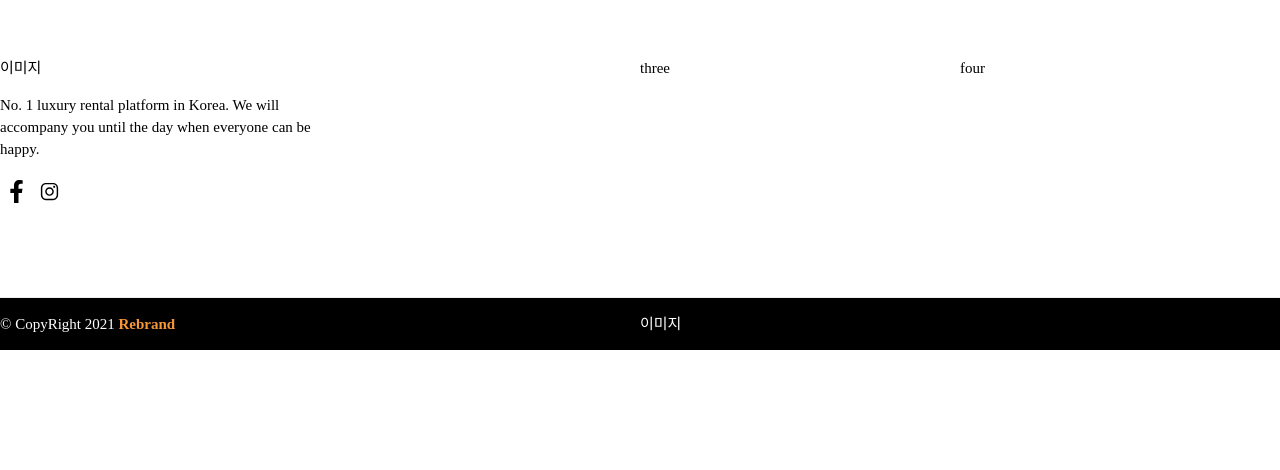
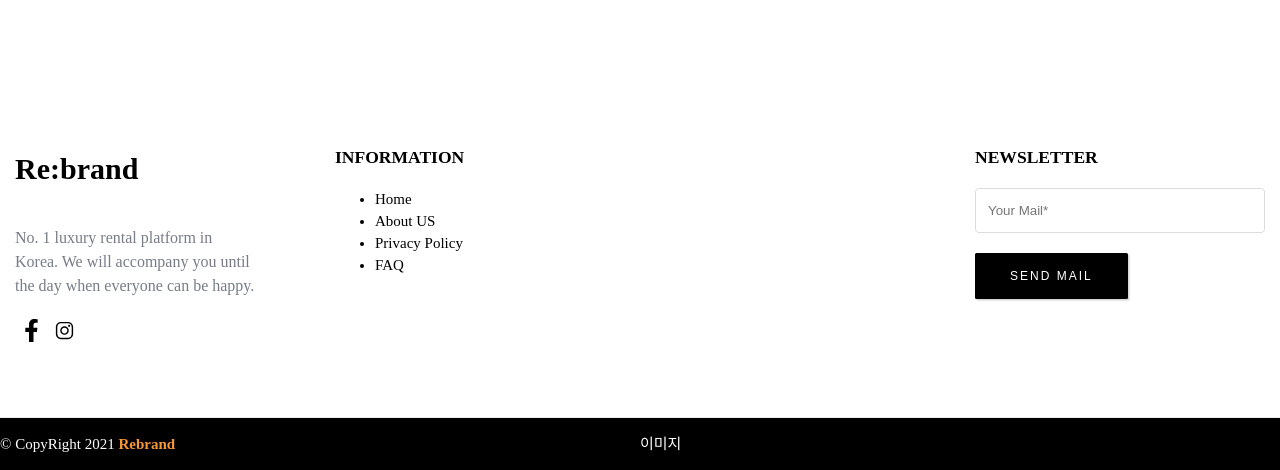
Before and after one commit to bellDev-code/Re-brand-project-v2, a React app in the folder front/: page / in a window 1280 px wide. Shown: the part 799-1269 px from the top of the page. Before the commit the page ends 1149 px from the top, so only its background shows below. Built offline with nearby package versions, Linux system fonts and the light colour scheme; no server answers.

Commit message:
Make up Footer contents

```diff
--- /dev/null
+++ b/front/src/Components/Footer/ContentsBox/index.jsx
@@ -0,0 +1,36 @@
+import React from 'react';
+import styled from '@emotion/styled';
+import { IoLogoInstagram } from 'react-icons/io';
+import { FaFacebookF } from 'react-icons/fa';
+
+const ContentsArea = styled.div`
+  & > p {
+    padding: 15px 50px 0 0;
+    font-size: 16px;
+    line-height: 24px;
+    font-weight: 400;
+    color: #777c87;
+  }
+`;
+
+const SnsBox = styled.div`
+  & > svg {
+    font-size: 23px;
+    margin: 5px;
+  }
+`;
+
+const ContentsBox = () => {
+  return (
+    <ContentsArea>
+      <h1>Re:brand</h1>
+      <p>No. 1 luxury rental platform in Korea. We will accompany you until the day when everyone can be happy.</p>
+      <SnsBox>
+        <FaFacebookF />
+        <IoLogoInstagram />
+      </SnsBox>
+    </ContentsArea>
+  );
+};
+
+export default ContentsBox;
--- /dev/null
+++ b/front/src/Components/Footer/Infobox/index.jsx
@@ -0,0 +1,20 @@
+import React from 'react';
+import styled from '@emotion/styled';
+
+const Container = styled.div``;
+
+const InfoBox = () => {
+  return (
+    <Container>
+      <h3>INFORMATION</h3>
+      <ul>
+        <li>Home</li>
+        <li>About US</li>
+        <li>Privacy Policy</li>
+        <li>FAQ</li>
+      </ul>
+    </Container>
+  );
+};
+
+export default InfoBox;
--- /dev/null
+++ b/front/src/Components/Footer/NewsLetter/index.jsx
@@ -0,0 +1,53 @@
+import React from 'react';
+import styled from '@emotion/styled';
+
+const Container = styled.div`
+  width: 100%;
+`;
+
+const SendMailForm = styled.form`
+  display: flex;
+  flex-direction: column;
+`;
+
+const SendInput = styled.input`
+  border: 1px solid #ddd;
+  border-color: #ddd;
+  min-height: 45px;
+  padding: 0.375rem 0.75rem;
+  border-radius: 0.25rem;
+  width: 100%;
+`;
+
+const SubmitBtn = styled.button`
+  margin-top: 20px;
+  background-color: #000;
+  color: #fff;
+  padding: 16px 35px;
+  font-size: 12px;
+  font-weight: 500;
+  text-transform: uppercase;
+  letter-spacing: 2px;
+  border-radius: 1.5px;
+  box-shadow: 1.5px 1.5px 1.5px lightgrey;
+  border: none;
+  cursor: pointer;
+`;
+
+const ButtonWrap = styled.div``;
+
+const NewsLetter = () => {
+  return (
+    <Container>
+      <h3>NEWSLETTER</h3>
+      <SendMailForm>
+        <SendInput type="email" placeholder="Your Mail*" />
+        <ButtonWrap>
+          <SubmitBtn type="submit">SEND MAIL</SubmitBtn>
+        </ButtonWrap>
+      </SendMailForm>
+    </Container>
+  );
+};
+
+export default NewsLetter;
--- a/front/src/Components/Footer/index.jsx
+++ b/front/src/Components/Footer/index.jsx
@@ -1,31 +1,24 @@
 import React from 'react';
 import { FooterContainer, FooterBox, FooterWidget } from './styles';
 import CopyRight from '../CopyRight';
-import { ContentsBox, InfoBox, SnsBox } from './styles';
-import { IoLogoInstagram } from 'react-icons/io';
-import { FaFacebookF } from 'react-icons/fa';
+import ContentsBox from './ContentsBox/';
+import InfoBox from './Infobox/';
+import NewsLetter from './NewsLetter';
 
 const Footer = () => {
   return (
     <FooterContainer>
       <FooterBox>
         <FooterWidget>
-          <ContentsBox>
-            <div>이미지</div>
-            <p>
-              No. 1 luxury rental platform in Korea. We will accompany you until the day when everyone can be happy.
-            </p>
-            <SnsBox>
-              <FaFacebookF />
-              <IoLogoInstagram />
-            </SnsBox>
-          </ContentsBox>
+          <ContentsBox />
         </FooterWidget>
         <FooterWidget>
-          <InfoBox></InfoBox>
+          <InfoBox />
         </FooterWidget>
-        <FooterWidget>three</FooterWidget>
-        <FooterWidget>four</FooterWidget>
+        <FooterWidget></FooterWidget>
+        <FooterWidget>
+          <NewsLetter />
+        </FooterWidget>
       </FooterBox>
       <CopyRight />
     </FooterContainer>
--- a/front/src/Components/Footer/styles.jsx
+++ b/front/src/Components/Footer/styles.jsx
@@ -5,20 +5,13 @@ export const FooterContainer = styled.div``;
 export const FooterBox = styled.div`
   display: flex;
   min-height: 30vh;
+  padding: 70px 0;
 `;
 
 export const FooterWidget = styled.div`
   display: flex;
   flex: 1;
-`;
-
-export const ContentsBox = styled.div``;
-
-export const SnsBox = styled.div`
-  & > svg {
-    font-size: 23px;
-    margin: 5px;
-  }
+  padding: 0 15px 0 15px;
 `;
 
 export const InfoBox = styled.div``;
```
